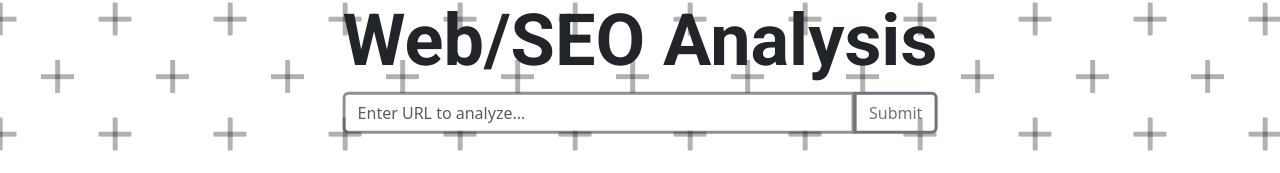
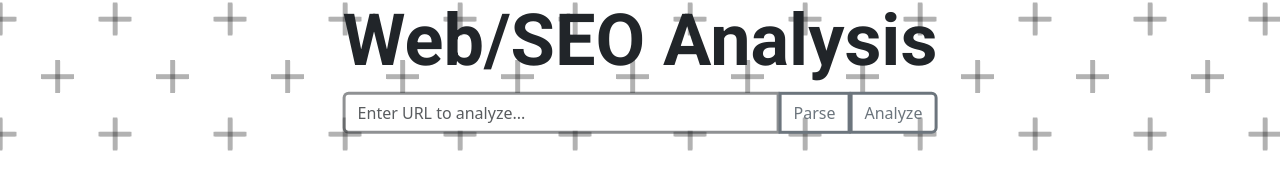
Before and after one commit to boraswim/Web-SEO-Analysis-Project, a Next.js app: page / in a window 1280 px wide. Shown: the part 326-499 px from the top of the page. Built offline with nearby package versions, Linux system fonts and the light colour scheme.

Commit message:
added access to analyze result page for frontend

```diff
--- a/src/app/page.js
+++ b/src/app/page.js
@@ -6,10 +6,16 @@ import { useState } from 'react';
 
 function Page()
 {
-  function SubmitUrl()
+  function ScrapeUrl()
   {
     const urlInput = document.getElementById("urlInput").value;
     window.location.href = `http://localhost:3001/scrapeUrl?url=${urlInput}`;
+  }
+
+  function AnalyzeUrl()
+  {
+    const urlInput = document.getElementById("urlInput").value;
+    window.location.href = `http://localhost:3001/analyzeUrl?url=${urlInput}`;
   }
 
   return(
@@ -17,7 +23,8 @@ function Page()
     <h1 className="title">Web/SEO Analysis</h1>
     <div className="input-group mb-3">
     <input type="text" className="form-control border-dark border-3 border-opacity-50" placeholder="Enter URL to analyze..." aria-label="Enter URL to analyze..." aria-describedby="button-addon2" id="urlInput"/>
-    <button className="btn btn-outline-secondary border-3 border-opacity-50" type="button" id="button-addon2" onClick={SubmitUrl}>Submit</button>
+    <button className="btn btn-outline-secondary border-3 border-opacity-50" type="button" id="button-addon2" onClick={ScrapeUrl}>Parse</button>
+    <button className="btn btn-outline-secondary border-3 border-opacity-50" type="button" id="button-addon2" onClick={AnalyzeUrl}>Analyze</button>
     </div>
     </div>
   );
```
